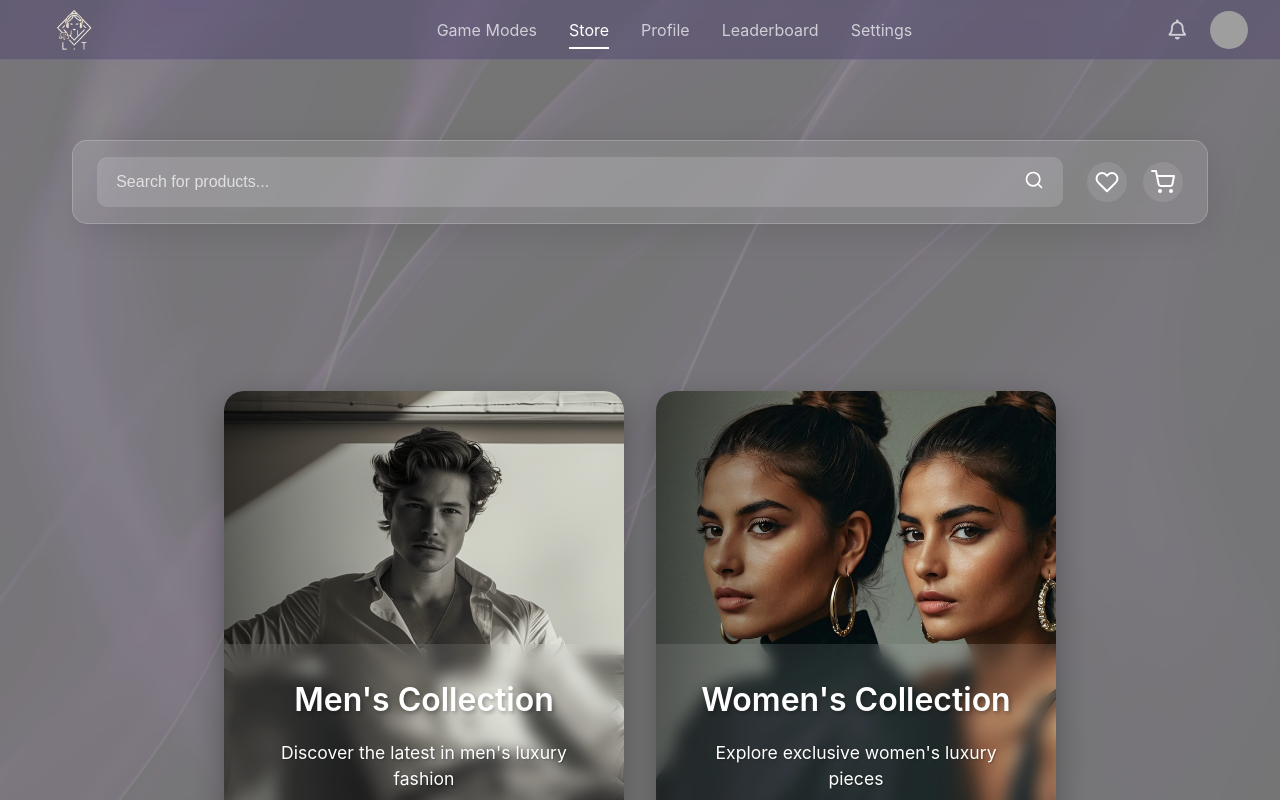
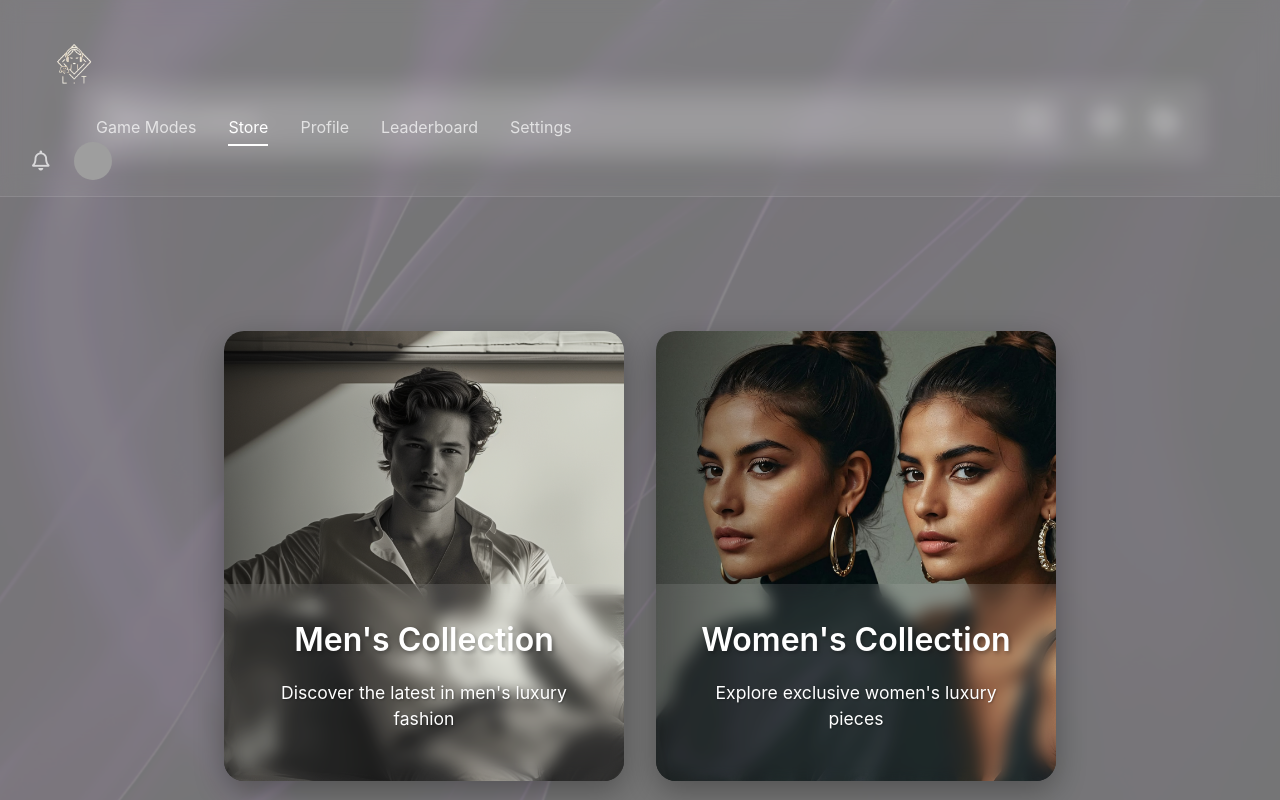
Before and after one commit to luxuryintaste-LIT/lit-ecommerce-backend, a React (Vite) app: page / in a window 1280 px wide. Shown: the top 800 px of the page. Built offline with nearby package versions, Linux system fonts and the light colour scheme; grey boxes are pictures that could not be loaded.

Commit message:
again fixed

```diff
--- a/src/styles/Navbar.css
+++ b/src/styles/Navbar.css
@@ -1,16 +1,14 @@
 .navbar {
-  display: flex;
-  justify-content: space-between;
-  align-items: center;
-  padding: 0.5rem 2rem;
-  background-color: rgba(45, 27, 105, 0.25);
+  position: fixed;
+  top: 0;
+  left: 0;
+  width: 100%;
+  padding: 1rem 2rem;
+  z-index: 1000;
+  background: rgba(255, 255, 255, 0.05);
   backdrop-filter: blur(10px);
   -webkit-backdrop-filter: blur(10px);
   border-bottom: 1px solid rgba(255, 255, 255, 0.1);
-  position: sticky;
-  top: 0;
-  z-index: 1000;
-  height: 60px;
 }
 
 .navbar-left {
```
